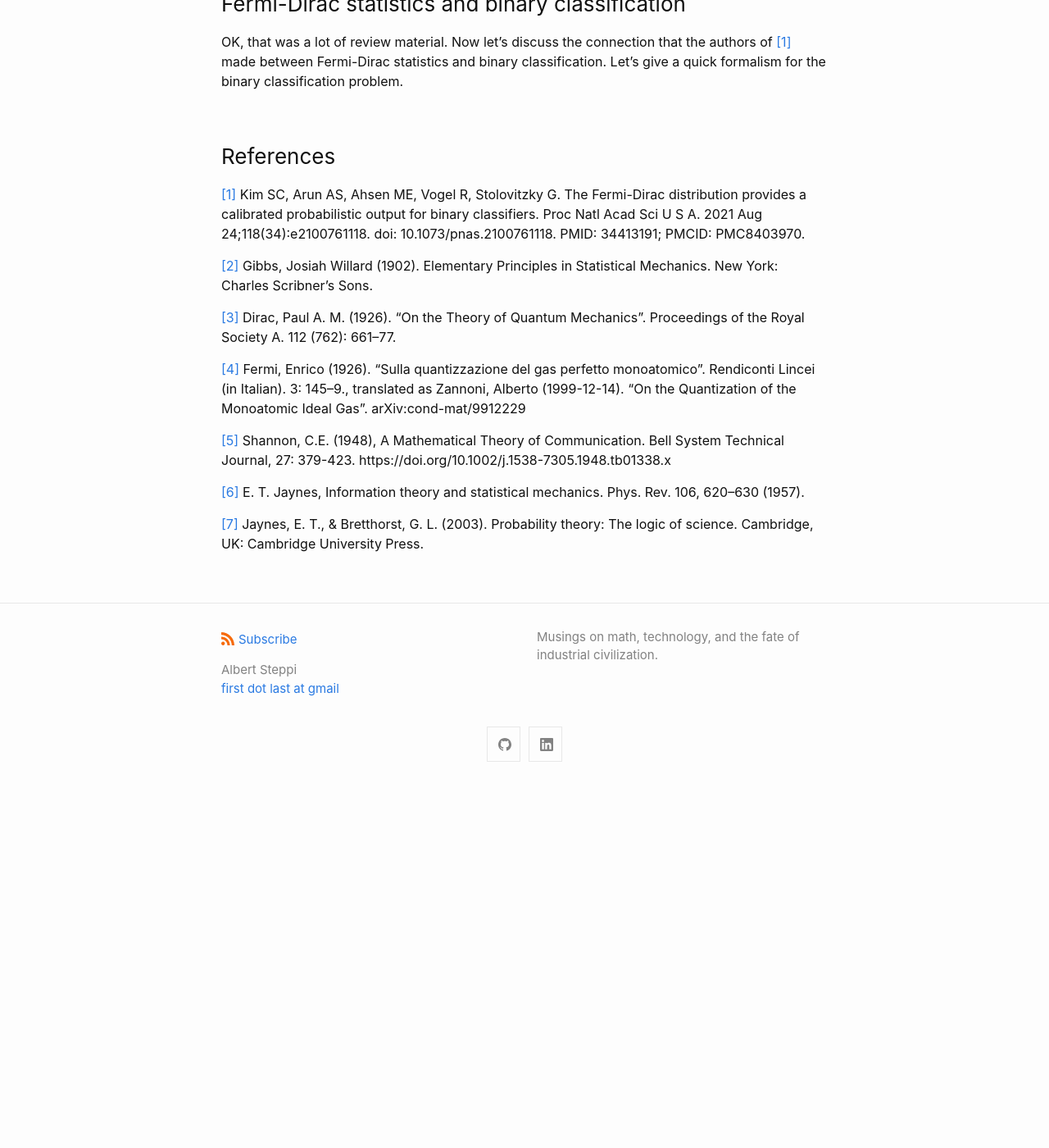
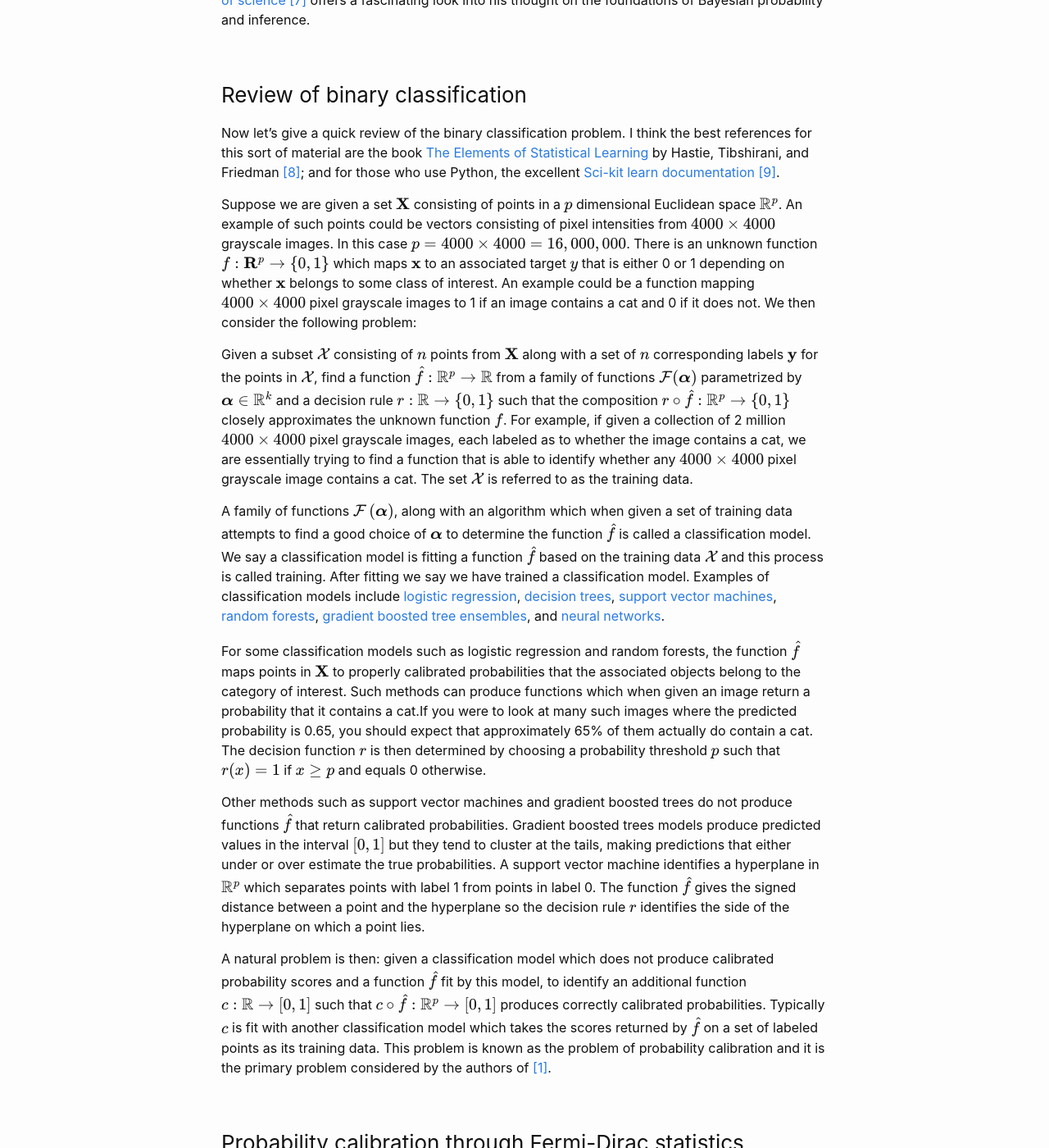
Before and after one commit to steppi/steppi.github.io, a Jekyll site: the page built from _posts/2021-09-01-fermi-dirac.md, in a window 1280 px wide and 1400 px high, scrolled down 5704 px. Shown: the whole window at 82% size. Built offline with Jekyll 4.4.1, drawn with Linux system fonts in a browser that asks for light colours; before the commit the page ends 6668 px from its top, so only the background shows below that; some of the changed text lies outside the part shown.

Commit message:
Write review of binary classification

```diff
--- a/_posts/2021-09-01-fermi-dirac.md
+++ b/_posts/2021-09-01-fermi-dirac.md
@@ -24,6 +24,11 @@ the paper with a view to demystifying this surprising connection. The authors
 of the paper may be surprised to find that the end result is not that their
 research topic is less rich than they believe, but that logistic regression is a
 richer and more interesting method than they've imagined.
+
+The sections on statistical physics will likely appear to dwell too much
+on the basics for those already familiar with the subject and likewise for the
+sections on statisical machine learning. This was unfortunately difficult to avoid
+because my goal is that this post be accessible to people from both audiences.
 
 ### Review of Fermi-Dirac Statistics
 First let's give a brief introduction to the basics of [Fermi-Dirac statistics](https://en.wikipedia.org/wiki/Fermi%E2%80%93Dirac_statistics). I'll
@@ -234,7 +239,7 @@ you may recognize this expression as the [Shannon entropy](https://en.wikipedia.
 distribution.
 
 (If you've not yet read Claude Shannon's landmark paper
-*A Mathematical Theory of Communication*[[5]](#5), please read it.
+*A Mathematical Theory of Communication* [[5]](#5), please read it.
 If you've read it before, perhaps read it again (I plan to shortly). You can
 find it online [here](https://people.math.harvard.edu/~ctm/home/text/others/shannon/entropy/entropy.pdf). It is accessible to anyone capable of following this post
 and filled with important insights and deep wisdom.)
@@ -249,21 +254,90 @@ elegance to it and its agreement with experiment may give one the
 (justified in my opinion) impression that statistical physics is rooted in
 profound truths about the world.
 
-The connection between Shannon entropy and statistical physics was first made
-by [E.T. Jaynes](https://en.wikipedia.org/wiki/Edwin_Thompson_Jaynes)[[6]](#6)
+This direct connection between Shannon entropy and Boltzmann entropy was first made
+by [E.T. Jaynes](https://en.wikipedia.org/wiki/Edwin_Thompson_Jaynes) [[6]](#6)
 who developed an interpretation of statistical physics as an application of
 Bayesian inference and information theory. His posthumously published book
-[Probability theory: The logic of science](http://www.med.mcgill.ca/epidemiology/hanley/bios601/GaussianModel/JaynesProbabilityTheory.pdf)[[7]](#7) offers a
+[Probability theory: The logic of science](http://www.med.mcgill.ca/epidemiology/hanley/bios601/GaussianModel/JaynesProbabilityTheory.pdf) [[7]](#7) offers a
 fascinating look into his thought on the foundations of Bayesian probability and
 inference.
 
-### Fermi-Dirac statistics and binary classification
+### Review of binary classification
 
-OK, that was a lot of review material. Now let's discuss the connection that
-the authors of [[1]](#1) made between Fermi-Dirac statistics and binary
-classification. Let's give a quick formalism for the binary classification
-problem.
+Now let's give a quick review of the binary classification
+problem. I think the best references for this sort of material are the book
+[The Elements of Statistical Learning](https://web.stanford.edu/~hastie/Papers/ESLII.pdf) by Hastie, Tibshirani, and Friedman [[8]](#8); and for those who use Python,
+the excellent [Sci-kit learn documentation](https://scikit-learn.org/stable/) [[9]](#9).
 
+Suppose we are given a set $$\mathbf{X}$$ consisting of points
+in a $$p$$ dimensional Euclidean space $$\mathbb{R}^p$$. An example of such
+points could be vectors consisting of pixel intensities from $$4000\times 4000$$
+grayscale images. In this case $$p = 4000\times 4000 = 16,000,000$$. There
+is an unknown function $$f: \mathbf{R}^p \rightarrow \left\{0, 1\right\}$$
+which maps $$\mathbf{x}$$ to an associated target $$y$$ that is either 0 or 1
+depending on whether $$\mathbf{x}$$ belongs to some class of interest. An
+example could be a function mapping $$4000\times 4000$$ pixel grayscale images
+to 1 if an image contains a cat and 0 if it does not. We then consider the
+following problem:
+
+Given a subset $$\mathcal{X}$$ consisting of $$n$$ points from $$\mathbf{X}$$
+along with a set of $$n$$ corresponding labels $$\mathbf{y}$$ for the
+points in $$\mathcal{X}$$, find a function $$\hat{f}: \mathbb{R}^p \rightarrow
+\mathbb{R}$$ from a family of functions
+$$\mathcal{F}(\boldsymbol\alpha)$$ parametrized by  $$\boldsymbol\alpha \in
+\mathbb{R}^{k}$$ and a decision rule
+$$\mathcal{r}:\mathbb{R} \rightarrow \left\{0, 1\right\}$$ such that
+the composition $$\mathcal{r} \circ \hat{f}: \mathbb{R}^p \rightarrow \left\{0, 1\right\}$$ closely approximates the unknown function $$f$$. For example, if
+given a collection of 2 million $$4000 \times 4000$$ pixel grayscale images,
+each labeled as to whether the image contains a cat, we are essentially trying to
+find a function that is able to identify whether any $$4000 \times 4000$$ pixel
+grayscale image contains a cat. The set $$\mathcal{X}$$ is referred to as the
+training data.
+
+A family of functions $$\mathcal{F}\left(\boldsymbol\alpha\right)$$, along with
+an algorithm which when given a set of training data attempts to find a good
+choice of $$\boldsymbol\alpha$$ to determine the function $$\hat{f}$$ is called
+a classification model. We say a classification model is fitting a function
+$$\hat{f}$$ based on the training data $$\mathcal{X}$$ and this process is called
+training. After fitting we say we have trained a classification model. Examples of classification models
+include [logistic regression](https://en.wikipedia.org/wiki/Logistic_regression),
+[decision trees](https://en.wikipedia.org/wiki/Decision_tree),
+[support vector machines](https://en.wikipedia.org/wiki/Support-vector_machine),
+[random forests](https://en.wikipedia.org/wiki/Random_forest),
+[gradient boosted tree ensembles](https://en.wikipedia.org/wiki/Gradient_boosting), and [neural networks](https://en.wikipedia.org/wiki/Artificial_neural_network).
+
+For some classification models such as logistic regression and random forests,
+the function $$\hat{f}$$ maps points in $$\mathbf{X}$$ to properly calibrated
+probabilities that the associated objects belong to the category of interest.
+Such methods can produce functions which when given an image return a
+probability that it contains a cat.If you were to look at many such images
+where the predicted probability is 0.65, you should expect that approximately 65%
+of them actually do contain a cat. The decision function $$\mathcal{r}$$ is
+then determined by choosing a probability threshold $$p$$ such that
+$$\mathcal{r}(x) = 1$$ if $$x \geq p$$ and equals 0 otherwise.
+
+Other methods such as support vector machines and gradient boosted trees do
+not produce functions $$\hat{f}$$ that return calibrated probabilities.
+Gradient boosted trees models produce predicted values in the interval
+$$\left[0, 1\right]$$ but they tend to cluster at the tails, making predictions
+that either under or over estimate the true probabilities. A support vector
+machine identifies a hyperplane in $$\mathbb{R}^p$$ which separates points
+with label 1 from points in label 0. The function $$\hat{f}$$ gives the
+signed distance between a point and the hyperplane so the decision rule
+$$\mathcal{r}$$ identifies the side of the hyperplane on which a point lies.
+
+A natural problem is then: given a classification model
+which does not produce calibrated probability scores and a function $$\hat{f}$$
+fit by this model, to identify an additional function
+$$\mathcal{c}:\mathbb{R}\rightarrow [0, 1]$$ such that
+$$\mathcal{c} \circ \hat{f}: \mathbb{R}^p \rightarrow [0, 1]$$ produces
+correctly calibrated probabilities. Typically $$\mathcal{c}$$ is fit with
+another classification model which takes the scores returned by $$\hat{f}$$
+on a set of labeled points as its training data. This problem is known
+as the problem of probability calibration and it is the primary problem
+considered by the authors of [[1]](#1).
+
+### Probability calibration through Fermi-Dirac statistics
 
 ### References
 <a id="1">[1]</a>
@@ -278,12 +352,18 @@ Dirac, Paul A. M. (1926). "On the Theory of Quantum Mechanics". Proceedings of t
 <a id="4">[4]</a>
 Fermi, Enrico (1926). "Sulla quantizzazione del gas perfetto monoatomico". Rendiconti Lincei (in Italian). 3: 145–9., translated as Zannoni, Alberto (1999-12-14). "On the Quantization of the Monoatomic Ideal Gas". arXiv:cond-mat/9912229
 
-<a id="4">[5]</a>
+<a id="5">[5]</a>
 Shannon, C.E. (1948), A Mathematical Theory of Communication. Bell System Technical Journal, 27: 379-423. https://doi.org/10.1002/j.1538-7305.1948.tb01338.x
 
-<a id="5">[6]</a>
+<a id="6">[6]</a>
 E. T. Jaynes, Information theory and statistical mechanics. Phys. Rev. 106, 620–630
 (1957).
 
-<a id="6">[7]</a>
+<a id="7">[7]</a>
 Jaynes, E. T., & Bretthorst, G. L. (2003). Probability theory: The logic of science. Cambridge, UK: Cambridge University Press.
+
+<a id="8">[8]</a>
+Hastie, T., Tibshirani, R., & Friedman, J. H. (2009). The elements of statistical learning: data mining, inference, and prediction. 2nd ed. New York: Springer.
+
+<a id="9">[9]</a>
+Scikit-learn: Machine Learning in Python, Pedregosa et al., JMLR 12, pp. 2825-2830, 2011.
```
